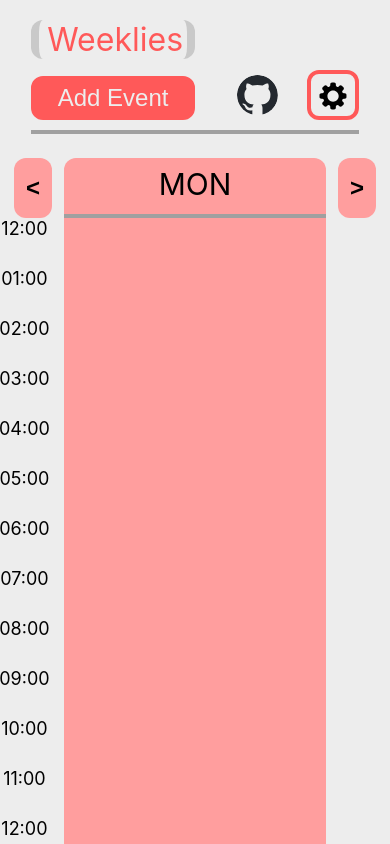
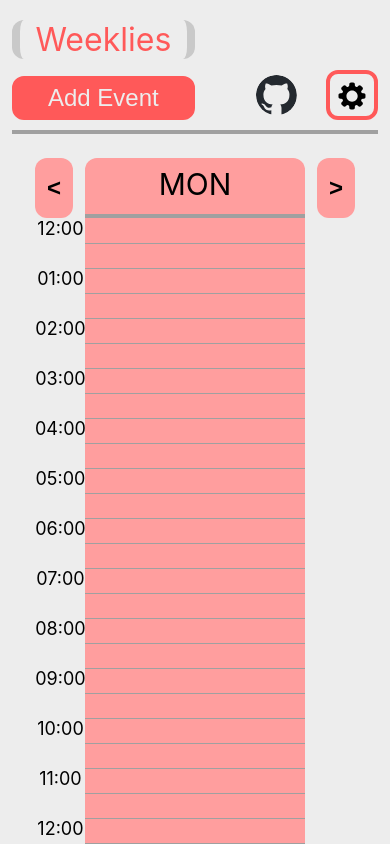
Before and after one commit to blloop/weeklies-alpha, a React (Create React App) app: page / in a window 390 px wide. Shown: the top 844 px of the page. Built offline with nearby package versions, Linux system fonts and the light colour scheme.

Commit message:
add gridlines, make responsive

```diff
--- a/src/components/Calendar.js
+++ b/src/components/Calendar.js
@@ -60,9 +60,9 @@ class Calendar extends Component {
                 0 :
                 checkColor === 'yellow' ?
                     1 :
-                    checkColor === 'blue' ?
+                    checkColor === 'green' ?
                         2 :
-                        checkColor === 'green' ?
+                        checkColor === 'blue' ?
                             3 : 3
             )
         );
@@ -107,7 +107,12 @@ class Calendar extends Component {
             'weeklies',
             JSON.stringify(newState)
         );
-    };
+    }
+
+    editEvent = () => {
+        // let country = data.find(el => el.code === "AL");
+        return;
+    }
 
     // Remove all events from calendar
     clearEvents = () => {
--- a/src/components/EventList.js
+++ b/src/components/EventList.js
@@ -4,9 +4,30 @@ import EditEventDialog from './EditEventDialog';
 
 // Returns hourly intervals in a 12 hour span
 // Call twice for a full 24 hour span
-let scaleTime = () => {
+let scaleTime = (useMilitary) => {
     return (
+        useMilitary ?
             <>
+                <p>00:00</p><p>01:00</p>
+                <p>02:00</p><p>03:00</p>
+                <p>04:00</p><p>05:00</p>
+                <p>06:00</p><p>07:00</p>
+                <p>08:00</p><p>09:00</p>
+                <p>10:00</p><p>11:00</p>
+                <p>12:00</p><p>13:00</p>
+                <p>14:00</p><p>15:00</p>
+                <p>16:00</p><p>17:00</p>
+                <p>18:00</p><p>19:00</p>
+                <p>20:00</p><p>21:00</p>
+                <p>22:00</p><p>23:00</p>
+            </> :
+            <>
+                <p>12:00</p><p>01:00</p>
+                <p>02:00</p><p>03:00</p>
+                <p>04:00</p><p>05:00</p>
+                <p>06:00</p><p>07:00</p>
+                <p>08:00</p><p>09:00</p>
+                <p>10:00</p><p>11:00</p>
                 <p>12:00</p><p>01:00</p>
                 <p>02:00</p><p>03:00</p>
                 <p>04:00</p><p>05:00</p>
@@ -86,7 +107,10 @@ class EventList extends Component {
                     event.min
                 )}
                 key={event.title}>
-                <p> {event.title} </p>
+                <p> {event.title.length > 25 ?
+                    event.title.slice(0, 25) + '...' :
+                    event.title}
+                </p>
             </div>
         )
     }
@@ -124,6 +148,28 @@ class EventList extends Component {
                     closeModal={this.closePopup}
                     openPopup={this.state.popOpen}>
                 </EditEventDialog>
+                {/* <div className='grid-lines'>
+                    <hr></hr><hr></hr><hr></hr><hr></hr>
+                    <hr></hr><hr></hr><hr></hr><hr></hr>
+                    <hr></hr><hr></hr><hr></hr><hr></hr>
+                    <hr></hr><hr></hr><hr></hr><hr></hr>
+                    <hr></hr><hr></hr><hr></hr><hr></hr>
+                    <hr></hr><hr></hr><hr></hr>
+                </div> */}
+                <div className='grid-lines thin'>
+                    <hr></hr><hr></hr><hr></hr><hr></hr>
+                    <hr></hr><hr></hr><hr></hr><hr></hr>
+                    <hr></hr><hr></hr><hr></hr><hr></hr>
+                    <hr></hr><hr></hr><hr></hr><hr></hr>
+                    <hr></hr><hr></hr><hr></hr><hr></hr>
+                    <hr></hr><hr></hr><hr></hr><hr></hr>
+                    <hr></hr><hr></hr><hr></hr><hr></hr>
+                    <hr></hr><hr></hr><hr></hr><hr></hr>
+                    <hr></hr><hr></hr><hr></hr><hr></hr>
+                    <hr></hr><hr></hr><hr></hr><hr></hr>
+                    <hr></hr><hr></hr><hr></hr><hr></hr>
+                    <hr></hr><hr></hr><hr></hr>
+                </div>
                 <div className='column utility mono-show'>
                     <button
                         onClick={() => this.changeDay(-1)}
@@ -136,7 +182,7 @@ class EventList extends Component {
                         &gt;
                     </button> {/* > */}
                     <div className='time-scale scale-left'>
-                        {scaleTime()}{scaleTime()}{/* Left Scale */}
+                        {scaleTime(this.props.useMilitary)}
                     </div>
                 </div>
                 <div className={'column' +
@@ -144,7 +190,7 @@ class EventList extends Component {
                         '' : ' mono-hide')
                 }>
                     <div className='time-scale scale-left mono-hide'>
-                        {scaleTime()}{scaleTime()}{/* Left Scale */}
+                        {scaleTime(this.props.useMilitary)}
                     </div>
                     <p className='subtitle'> SUN </p>
                     <hr></hr>
@@ -212,7 +258,7 @@ class EventList extends Component {
                         return (this.formatEvent(event));
                     })}
                     <div className='time-scale scale-right mono-hide'>
-                        {scaleTime()}{scaleTime()}{/* Right Scale */}
+                        {scaleTime(this.props.useMilitary)}
                     </div>
                 </div>
             </div>
--- a/src/index.css
+++ b/src/index.css
@@ -118,6 +118,7 @@ input {
   margin: 0 auto;
   background-color: var(--base-white);
   text-align: center;
+  overflow-y: auto;
 }
 
 .title {
@@ -139,7 +140,7 @@ input {
   position: fixed;
   top: 50%;
   left: 50%;
-  z-index: 4;
+  z-index: 10;
   transform: translate(-50%, -50%);
   background-color: var(--base-white);
 }
@@ -150,7 +151,7 @@ input {
   position: fixed;
   top: 0;
   left: 0;
-  z-index: 3;
+  z-index: 8;
   background-color: rgba(100, 100, 100, 0.5);
 }
 
@@ -158,7 +159,7 @@ input {
   position: sticky;
   top: 0px;
   padding: 24px 0;
-  z-index: 2;
+  z-index: 5;
   display: flex;
   justify-content: space-between;
   align-items: flex-end;
@@ -179,6 +180,7 @@ input {
   padding: 8px;
   border-radius: 100%;
   transition: all 0.2s ease-in-out;
+  background-color: var(--base-white);
 }
 
 .logo:hover {
@@ -323,6 +325,7 @@ input {
   width: 100%;
   margin: 24px 0;
   display: flex;
+  position: relative;
   flex-direction: row;
   justify-content: space-between;
 }
@@ -359,6 +362,11 @@ input {
   left: 0;
   right: 0;
   height: 25px;
+  z-index: 4;
+  display: flex;
+  align-items: center;
+  justify-content: center;
+  overflow: hidden;
   border: 6px solid var(--dark-accent);
   background-color: var(--dark-accent);
   transition: 0.2s all ease-in-out;
@@ -384,6 +392,30 @@ input {
 
 .scale-right {
   right: -50px;
+}
+
+.grid-lines {
+  position: absolute;
+  display: flex;
+  flex-direction: column;
+  justify-content: space-evenly;
+  top: 60px;
+  left: 0px;
+  height: calc(100% - 60px);
+  height: 1200px;
+  width: 1200px;
+  max-width: 84vw;
+}
+
+.grid-lines * {
+  position: relative;
+  width: 100%;
+  height: 2.5px;
+  z-index: 3;
+}
+
+.grid-lines.thin * {
+  height: 0.5px;
 }
 
 .switch {
@@ -414,14 +446,16 @@ input {
 /* Responsive Styling */
 
 @media only screen and (max-width: 1000px) {
+
   .eventlist {
     flex-direction: column;
     margin: 12px 0;
   }
 
-  .column {
-    width: 80%;
-    margin: 12px 10%;
+  .column,
+  .grid-lines {
+    width: 70%;
+    margin: 12px 15%;
   }
 
   .mono-hide {
@@ -435,7 +469,6 @@ input {
   .scale-left {
     left: -65px;
   }
-
 }
 
 @media only screen and (max-width: 700px) {
@@ -465,6 +498,16 @@ input {
 
 @media only screen and (max-width: 500px) {
 
+  .column,
+  .grid-lines {
+    width: 60%;
+    margin: 12px 20%;
+  }
+
+  .calendar {
+    max-width: 94%;
+  }
+
   .navbar {
     flex-direction: row;
     flex-wrap: wrap;
@@ -482,6 +525,10 @@ input {
     top: 20px;
   }
 
+  .dropdown.wide {
+    margin-left: -152px;
+  }
+
   .switch {
     padding: 0 12px;
   }
@@ -492,6 +539,10 @@ input {
 
   .move-right {
     right: -50px;
+  }
+
+  .scale-left {
+    left: -50px;
   }
 }
 
```
Lines whose indentation alone changed are shown as unchanged.
